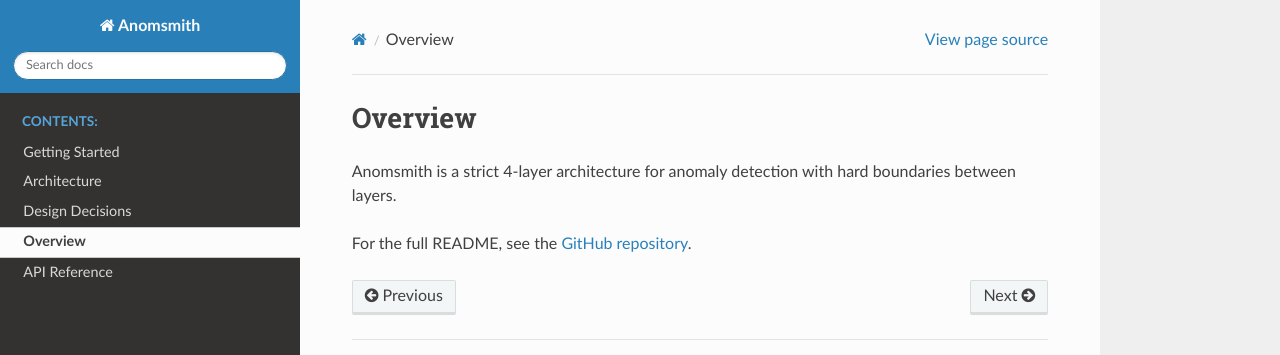
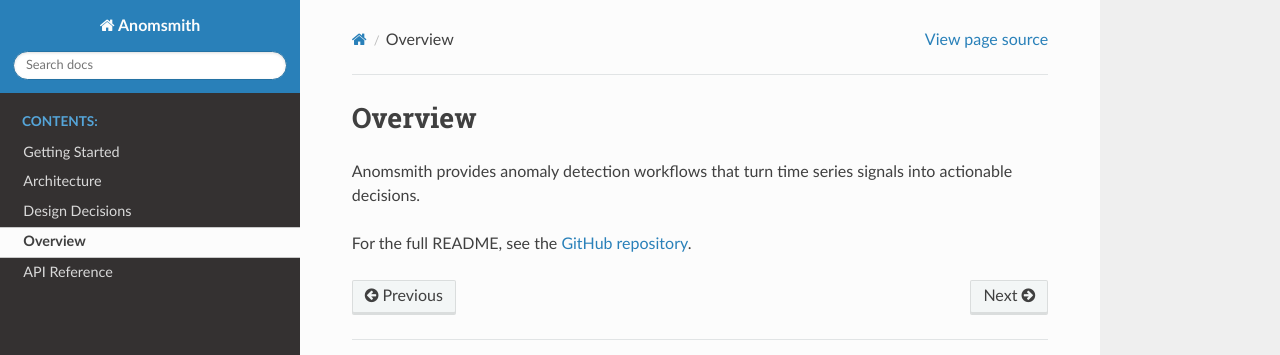
Before and after one commit to kylejones200/anomsmith, a Sphinx documentation site: the page built from docs/readme.rst, in a window 1280 px wide. Shown: the top 355 px of the page. Built offline with Sphinx 7.4.7 and the Read the Docs theme 3.1.0, drawn with Linux system fonts in a browser that asks for light colours.

Commit message:
Update description to focus on business value
- Change from technical architecture description to business value
- New description: 'Anomaly detection workflows that turn time series signals into actionable decisions'
- Updated in pyproject.toml, README.md, __init__.py, and docs

Focuses on what users get, not how it's built

```diff
--- a/anomsmith/__init__.py
+++ b/anomsmith/__init__.py
@@ -1,4 +1,4 @@
-"""Anomsmith: A strict 4-layer architecture for anomaly detection."""
+"""Anomsmith: Anomaly detection workflows that turn time series signals into actionable decisions."""
 
 from anomsmith.primitives.base import BaseDetector, BaseScorer
 from anomsmith.primitives.detectors.ml import (
--- a/docs/readme.rst
+++ b/docs/readme.rst
@@ -1,6 +1,6 @@
 Overview
 ========
 
-Anomsmith is a strict 4-layer architecture for anomaly detection with hard boundaries between layers.
+Anomsmith provides anomaly detection workflows that turn time series signals into actionable decisions.
 
 For the full README, see the `GitHub repository <https://github.com/kylejones200/anomsmith>`_.
--- a/pyproject.toml
+++ b/pyproject.toml
@@ -5,7 +5,7 @@
 [project]
 name = "anomsmith"
 version = "0.0.2"
-description = "A strict 4-layer architecture for anomaly detection"
+description = "Anomaly detection workflows that turn time series signals into actionable decisions"
 readme = "README.md"
 license = "MIT"
 requires-python = ">=3.9"
```
Also changed, not shown: README.md (+1 -1 lines).
